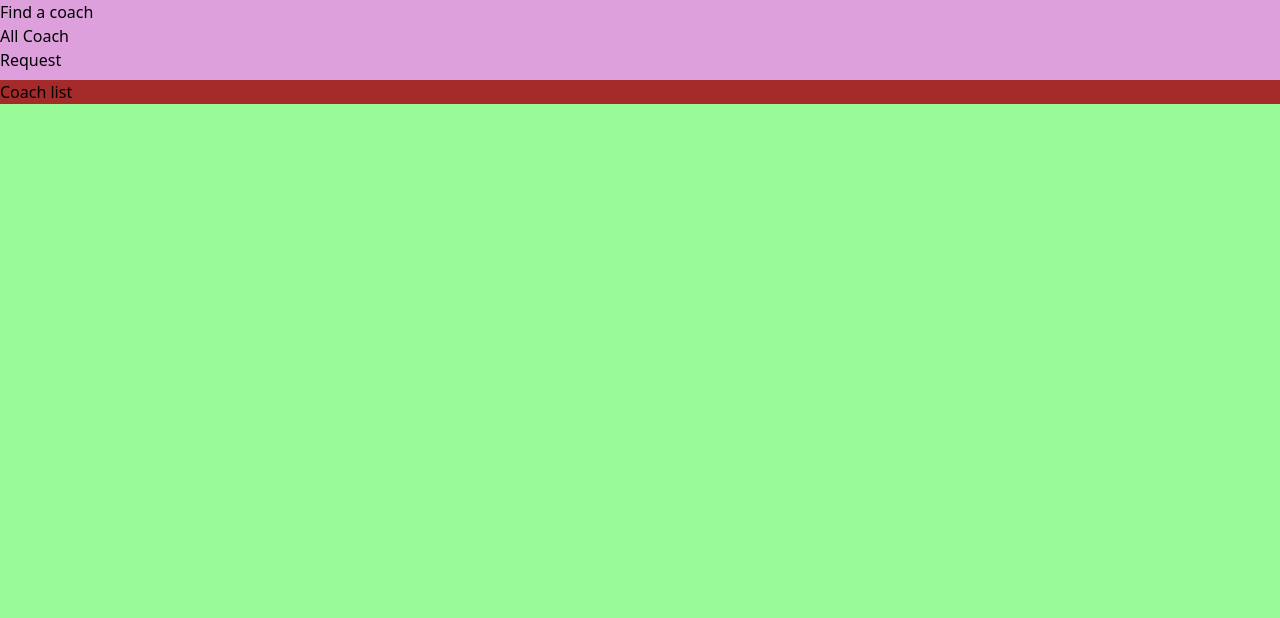
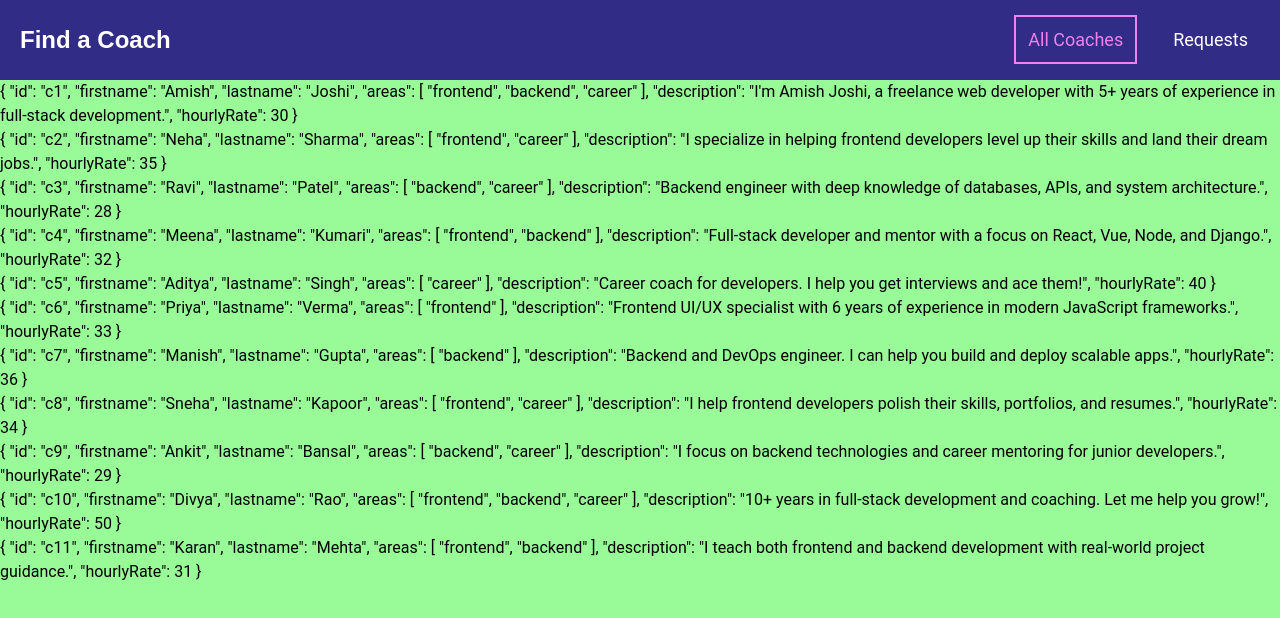
Before and after one commit to rahulhalbiorix/Find-a-coach, a Vue app: page /coaches in a window 1280 px wide. Shown: the top 618 px of the page. Built offline with nearby package versions, Linux system fonts and the light colour scheme.

Commit message:
add-a-store

```diff
--- a/index.html
+++ b/index.html
@@ -1,10 +1,10 @@
 <!doctype html>
 <html lang="en">
-  <head>
     <meta charset="UTF-8" />
     <link rel="icon" type="image/svg+xml" href="/vite.svg" />
     <meta name="viewport" content="width=device-width, initial-scale=1.0" />
     <title>Vite + Vue</title>
+    <!-- <link rel="stylesheet" src="/src/index.css"/> -->
   </head>
   <body>
     <div id="app"></div>
--- a/package.json
+++ b/package.json
@@ -12,7 +12,8 @@
     "@tailwindcss/vite": "^4.1.8",
     "tailwindcss": "^4.1.8",
     "vue": "^3.5.13",
-    "vue-router": "^4.5.1"
+    "vue-router": "^4.5.1",
+    "vuex": "^4.0.2"
   },
   "devDependencies": {
     "@vitejs/plugin-vue": "^5.2.3",
--- a/src/App.vue
+++ b/src/App.vue
@@ -1,4 +1,3 @@
-
 <template>
   <header>
     <Header></Header>
@@ -24,7 +23,6 @@ export default{
 <style scoped>
 header{
   height: 10vh;
-  background-color: plum;
 }
 main{
   height: 90vh;
--- a/src/components/Pages/Coaches/CoacheList.vue
+++ b/src/components/Pages/Coaches/CoacheList.vue
@@ -1,10 +1,19 @@
 <template>
-    <h1>Coach list</h1>
+    <ul v-for="coach in coaches" >
+        <li>
+              {{ coach }}
+        </li>
+    </ul>
+
 </template>
 
-<style scoped>
-*{
-    background-color: brown;
+<script>
+export default{
+    data(){
+        return{
+            coaches: this.$store.state.coaches
+        }
+    }
 }
 
-</style>
+</script>
--- a/src/components/TheHeader/Navbar.vue
+++ b/src/components/TheHeader/Navbar.vue
@@ -4,15 +4,44 @@ import { RouterLink } from 'vue-router';
 </script>
 
 <template>
-    <header>
-        <nav>
-            <h1>
-                <RouterLink to="/"> Find a coach </RouterLink>
+    <header class="bg-indigo-900 text-white shadow-lg flex">
+        <nav class="w-full max-w-7xl mx-auto p-5 flex items-center justify-between">
+            <h1 class="text-2xl font-semibold">
+                <RouterLink to="/" class="hover:text-yellow-300 transition-all duration-300">Find a Coach</RouterLink>
             </h1>
-            <ul>
-                <li><RouterLink to="/coaches">All Coach</RouterLink></li>
-                <li><RouterLink to="/requests">Request</RouterLink></li>
+            <ul class="flex space-x-6">
+                <li>
+                    <RouterLink to="/coaches" class="hover:border-2 p-3 hover:text-violet-400 transition-all duration-300 text-lg">All
+                        Coaches</RouterLink>
+                </li>
+                <li>
+                    <RouterLink to="/requests" class="hover:border-2 p-3 hover:text-violet-400 transition-all duration-300 text-lg">Requests
+                    </RouterLink>
+                </li>
             </ul>
         </nav>
     </header>
 </template>
+
+<style>
+ul > li {
+    font-family: "Roboto", sans-serif;
+  font-optical-sizing: auto;
+  font-style: normal;
+}
+
+h1{
+  font-family: "Poppins", sans-serif;
+  font-weight: 700;
+  font-style: normal;
+}
+
+li .router-link-active {
+    border: 2px solid violet;
+    padding: 12px;
+    color: violet;
+}
+
+
+
+</style>
--- /dev/null
+++ b/src/index.css
@@ -0,0 +1,3 @@
+@import "tailwindcss";
+
+@import url('https://fonts.googleapis.com/css2?family=Roboto:ital,wght@0,100..900;1,100..900&display=swap');
--- a/src/main.js
+++ b/src/main.js
@@ -2,8 +2,11 @@ import { createApp } from 'vue'
 import './style.css'
 import App from './App.vue'
 import router from './router.js'
+import store from './store.js'
+
 
 const app =  createApp(App)
 
+app.use(store)
 app.use(router)
 app.mount('#app')
--- /dev/null
+++ b/src/store.js
@@ -0,0 +1,103 @@
+import { createStore } from "vuex";
+
+
+const store = createStore({
+    state() {
+        return{
+            coaches: [
+                {
+                    id: 'c1',
+                    firstname: 'Amish',
+                    lastname: 'Joshi',
+                    areas: ['frontend', 'backend', 'career'],
+                    description: "I'm Amish Joshi, a freelance web developer with 5+ years of experience in full-stack development.",
+                    hourlyRate: 30
+                },
+                {
+                    id: 'c2',
+                    firstname: 'Neha',
+                    lastname: 'Sharma',
+                    areas: ['frontend', 'career'],
+                    description: 'I specialize in helping frontend developers level up their skills and land their dream jobs.',
+                    hourlyRate: 35
+                },
+                {
+                    id: 'c3',
+                    firstname: 'Ravi',
+                    lastname: 'Patel',
+                    areas: ['backend', 'career'],
+                    description: 'Backend engineer with deep knowledge of databases, APIs, and system architecture.',
+                    hourlyRate: 28
+                },
+                {
+                    id: 'c4',
+                    firstname: 'Meena',
+                    lastname: 'Kumari',
+                    areas: ['frontend', 'backend'],
+                    description: 'Full-stack developer and mentor with a focus on React, Vue, Node, and Django.',
+                    hourlyRate: 32
+                },
+                {
+                    id: 'c5',
+                    firstname: 'Aditya',
+                    lastname: 'Singh',
+                    areas: ['career'],
+                    description: 'Career coach for developers. I help you get interviews and ace them!',
+                    hourlyRate: 40
+                },
+                {
+                    id: 'c6',
+                    firstname: 'Priya',
+                    lastname: 'Verma',
+                    areas: ['frontend'],
+                    description: 'Frontend UI/UX specialist with 6 years of experience in modern JavaScript frameworks.',
+                    hourlyRate: 33
+                },
+                {
+                    id: 'c7',
+                    firstname: 'Manish',
+                    lastname: 'Gupta',
+                    areas: ['backend'],
+                    description: 'Backend and DevOps engineer. I can help you build and deploy scalable apps.',
+                    hourlyRate: 36
+                },
+                {
+                    id: 'c8',
+                    firstname: 'Sneha',
+                    lastname: 'Kapoor',
+                    areas: ['frontend', 'career'],
+                    description: 'I help frontend developers polish their skills, portfolios, and resumes.',
+                    hourlyRate: 34
+                },
+                {
+                    id: 'c9',
+                    firstname: 'Ankit',
+                    lastname: 'Bansal',
+                    areas: ['backend', 'career'],
+                    description: 'I focus on backend technologies and career mentoring for junior developers.',
+                    hourlyRate: 29
+                },
+                {
+                    id: 'c10',
+                    firstname: 'Divya',
+                    lastname: 'Rao',
+                    areas: ['frontend', 'backend', 'career'],
+                    description: '10+ years in full-stack development and coaching. Let me help you grow!',
+                    hourlyRate: 50
+                },
+                {
+                    id: 'c11',
+                    firstname: 'Karan',
+                    lastname: 'Mehta',
+                    areas: ['frontend', 'backend'],
+                    description: 'I teach both frontend and backend development with real-world project guidance.',
+                    hourlyRate: 31
+                }
+            ]
+        }
+
+    }
+})
+
+
+export default store
--- a/src/style.css
+++ b/src/style.css
@@ -1,7 +1 @@
 @import "tailwindcss";
-
-*{
-  margin: 0;
-  padding: 0;
-  box-sizing: border-box;
-}
```
Also changed, not shown: 1 other file (tests, documents, lock files or other folders).
